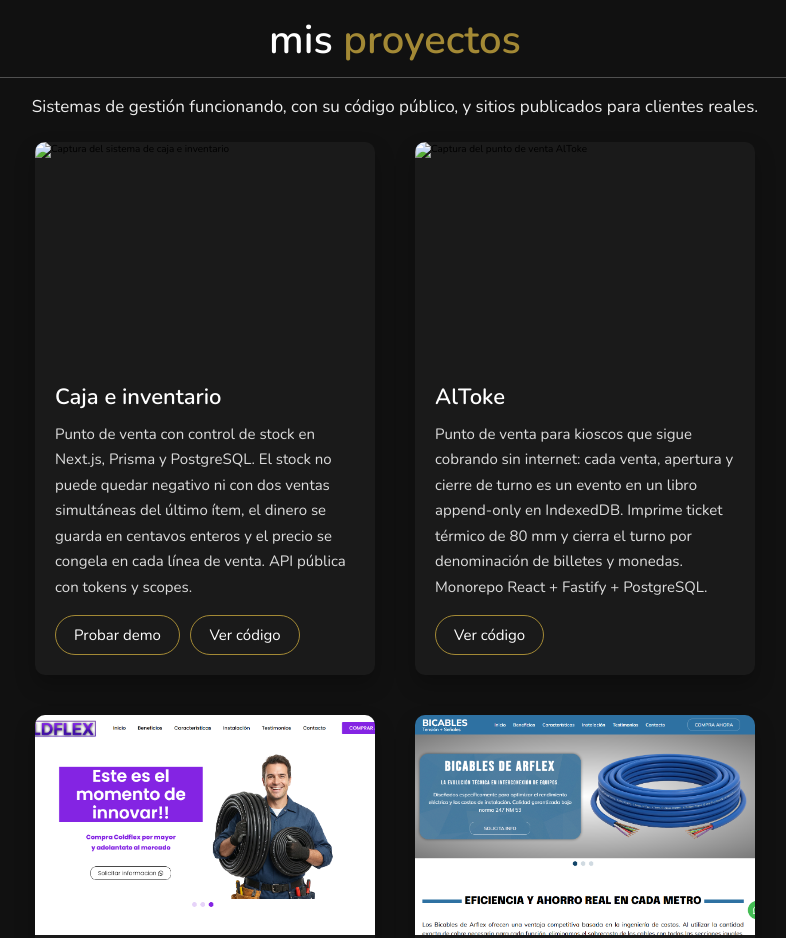
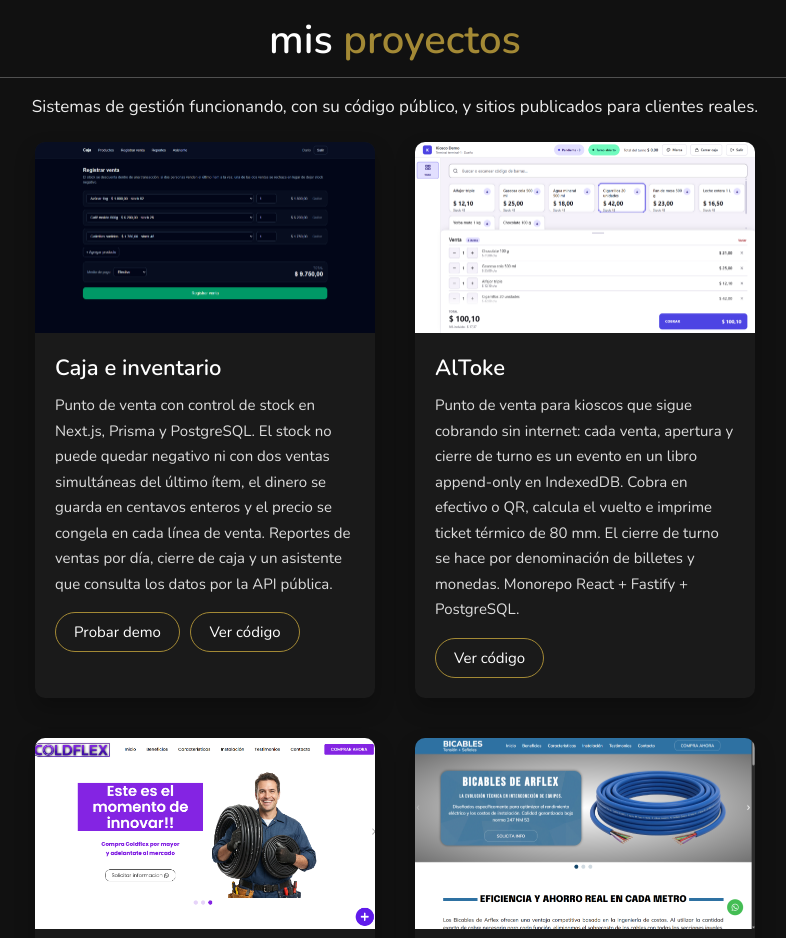
Before and after one commit to Dariomercado/Dariomercado.github.io, a plain HTML site: page index.html in a window 1280 px wide. Shown: the part 1633-2571 px from the top of the page, without its empty margins (420-1206 px from the left). Drawn offline with nearby package versions, Linux system fonts and the light colour scheme.

Commit message:
feat(portfolio): real screenshots and correct card image aspect ratio
- Add the caja-inventario and AlToke captures. Heroes are the sale screen and
  the POS with a sale armed, which are the ones that show the product working
- Replace the fixed image height with `aspect-ratio: 16 / 9`. Every capture is
  16:9 while the old 34rem/22rem box forced 1.55, so `object-fit: cover` was
  cropping about 12% of the width on all five cards already published
- Mention reports, cash close and the inventory assistant in the copy

Two extra captures per project stay unreferenced, staged for a gallery.

```diff
--- a/CSS/estilos.css
+++ b/CSS/estilos.css
@@ -334,9 +334,12 @@ header .navbar ul li a:hover{
 }
 
 .portfolio .box-container .box img{
-    height: 22rem;
     width: 100%;
+    /* Las capturas son 16:9. Con `height` fija el `cover` recortaba un 12% del ancho
+       y se comía los bordes de la pantalla capturada. */
+    aspect-ratio: 16 / 9;
     object-fit: cover;
+    display: block;
 }
 
 .portfolio .box-container .box:hover img{
--- a/index.html
+++ b/index.html
@@ -125,8 +125,9 @@
               Punto de venta con control de stock en Next.js, Prisma y
               PostgreSQL. El stock no puede quedar negativo ni con dos ventas
               simultáneas del último ítem, el dinero se guarda en centavos
-              enteros y el precio se congela en cada línea de venta. API pública
-              con tokens y scopes.
+              enteros y el precio se congela en cada línea de venta. Reportes de
+              ventas por día, cierre de caja y un asistente que consulta los
+              datos por la API pública.
             </p>
             <a
               href="https://caja-inventario-sage.vercel.app"
@@ -155,9 +156,10 @@
             <p>
               Punto de venta para kioscos que sigue cobrando sin internet: cada
               venta, apertura y cierre de turno es un evento en un libro
-              append-only en IndexedDB. Imprime ticket térmico de 80 mm y cierra
-              el turno por denominación de billetes y monedas. Monorepo React +
-              Fastify + PostgreSQL.
+              append-only en IndexedDB. Cobra en efectivo o QR, calcula el vuelto
+              e imprime ticket térmico de 80 mm. El cierre de turno se hace por
+              denominación de billetes y monedas. Monorepo React + Fastify +
+              PostgreSQL.
             </p>
             <a
               href="https://github.com/Dariomercado/altoke-pos"
```
Also changed, not shown: img/proyectos/altoke-pos-2.png (added), img/proyectos/altoke-pos.png (added), img/proyectos/caja-inventario-2.png (added), img/proyectos/caja-inventario-3.png (added), img/proyectos/caja-inventario.png (added), 1 other file.
